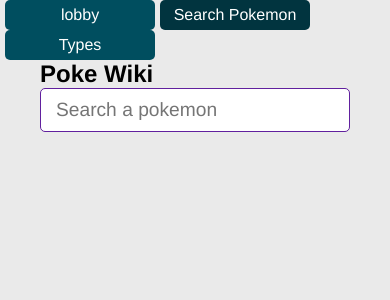
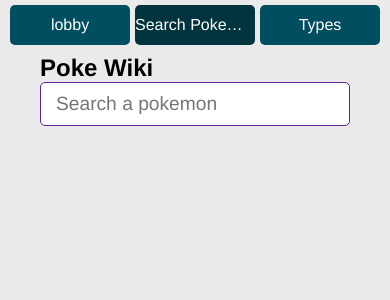
Before and after one commit to Angelcruz797/pokeWiki, a React (Vite) app: page /search-poke in a window 390 px wide. Shown: the top 300 px of the page. Built offline with nearby package versions, Linux system fonts and the light colour scheme.

Commit message:
update navBar
add more width and fix margin error

```diff
--- a/src/PokeApp.jsx
+++ b/src/PokeApp.jsx
@@ -8,6 +8,7 @@
 
   return (
     <>
+    <nav className="navigate">
         <NavLink
         className={({isActive})=>`nav-link ${isActive? 'active':''}`}
         to='/'>
@@ -23,6 +24,7 @@
         to='/types'>
             <p>Types</p>
         </NavLink>
+    </nav>
 
         <Routes>
             <Route path="/" element={<LobbyPoke/>}/>
--- a/src/styles.css
+++ b/src/styles.css
@@ -8,12 +8,14 @@
   body{
     background-color: rgb(234, 234, 234);
   }
-
+.navigate{
+  margin: 5px;
+}
 .nav-link p{
   background-color: #004e5f;
   color: #ffffff;
-  height: 30px;
-  line-height: 30px;
+  height: 40px;
+  line-height: 40px;
   width: 150px;
   display: inline-block;
   text-decoration: none;
@@ -113,3 +115,18 @@
 .shadow{
   background-color: #ad8;
 }
+
+@media (max-width:750px) {
+  .navigate{
+    display: flex;
+    flex-direction: row;
+    overflow:auto;
+    scrollbar-width: none;
+  }
+  .nav-link p{
+    width: 120px;
+    white-space: nowrap;
+    overflow: hidden;
+    text-overflow: ellipsis;
+  }
+}
```
Lines whose indentation alone changed are shown as unchanged.
